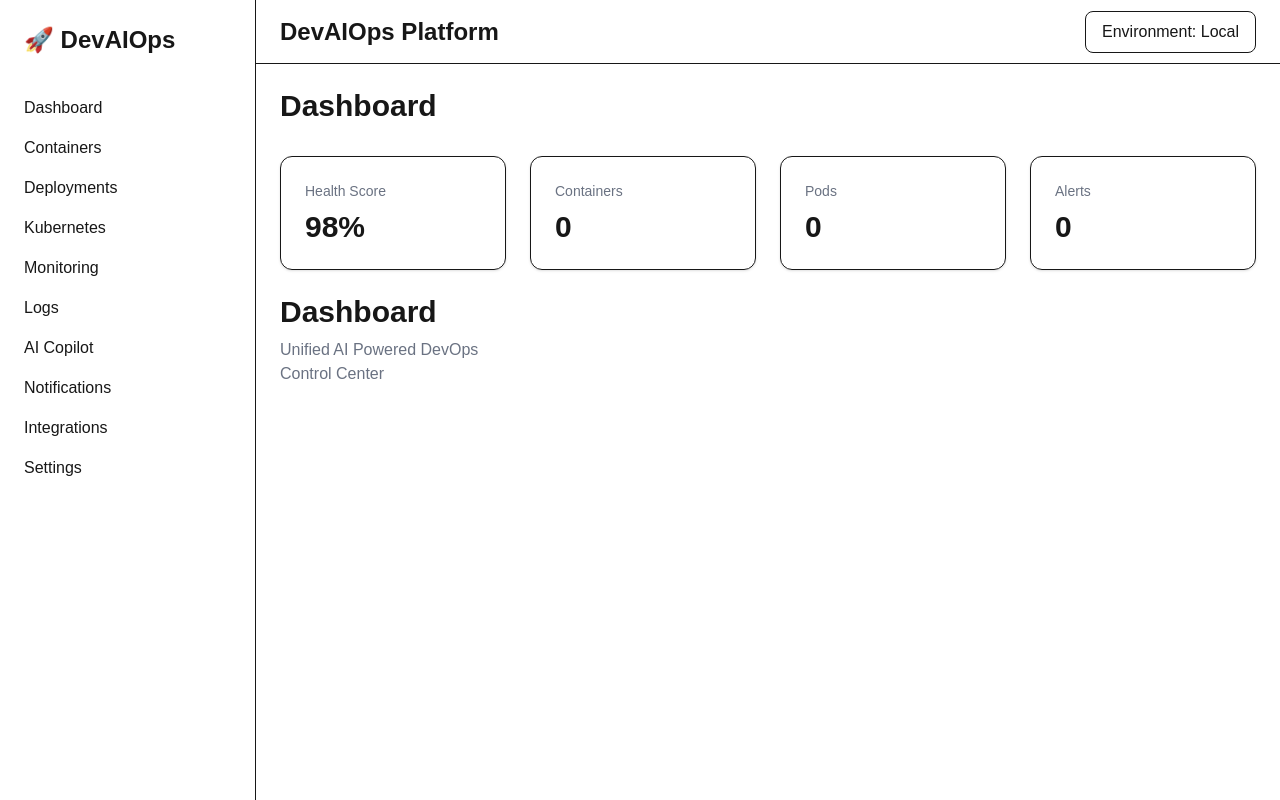
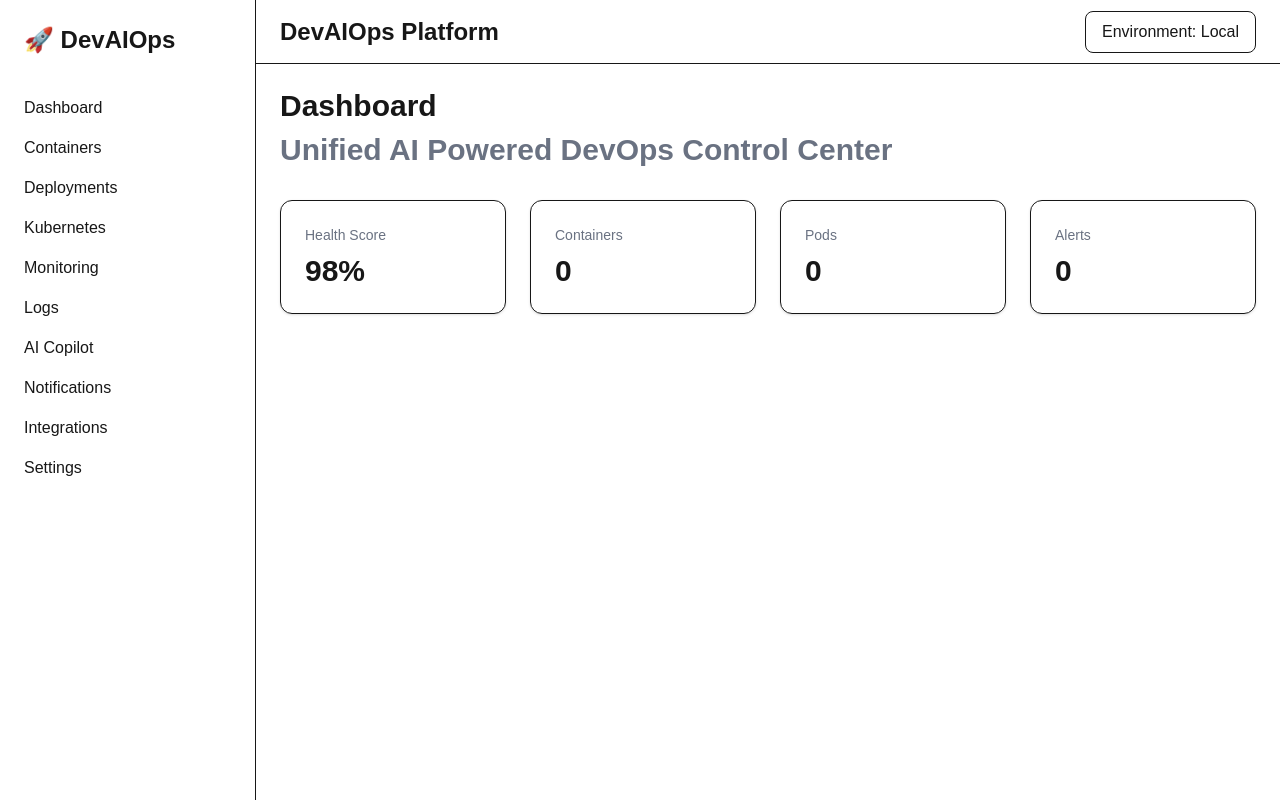
Before and after one commit to saikirantpy/devaiops-platform, a Next.js app in the folder frontend/: page / in a window 1280 px wide. Built offline with nearby package versions, Linux system fonts and the light colour scheme.

Commit message:
feat: improve dashboard homepage

```diff
--- a/frontend/app/page.tsx
+++ b/frontend/app/page.tsx
@@ -6,9 +6,10 @@ export default function Home() {
     <div>
 
       <h1 className="text-3xl font-bold mb-8">
-
-        Dashboard
-
+        <PageHeader
+          title="Dashboard"
+          subtitle="Unified AI Powered DevOps Control Center"
+        />
       </h1>
 
       <div className="grid grid-cols-4 gap-6">
@@ -33,10 +34,7 @@ export default function Home() {
           value="0"
         />
 
-        <PageHeader
-          title="Dashboard"
-          subtitle="Unified AI Powered DevOps Control Center"
-        />
+
 
       </div>
 
```
